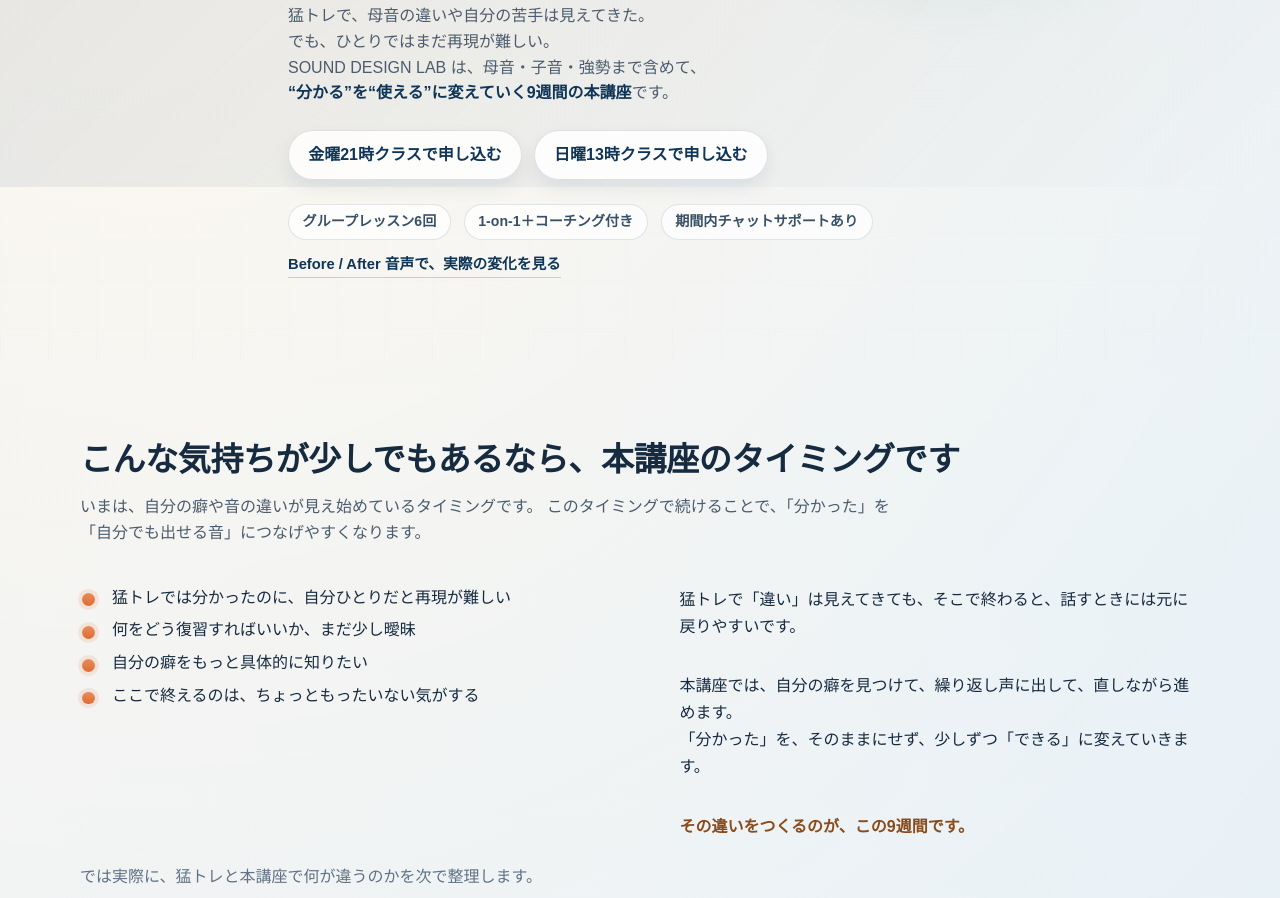
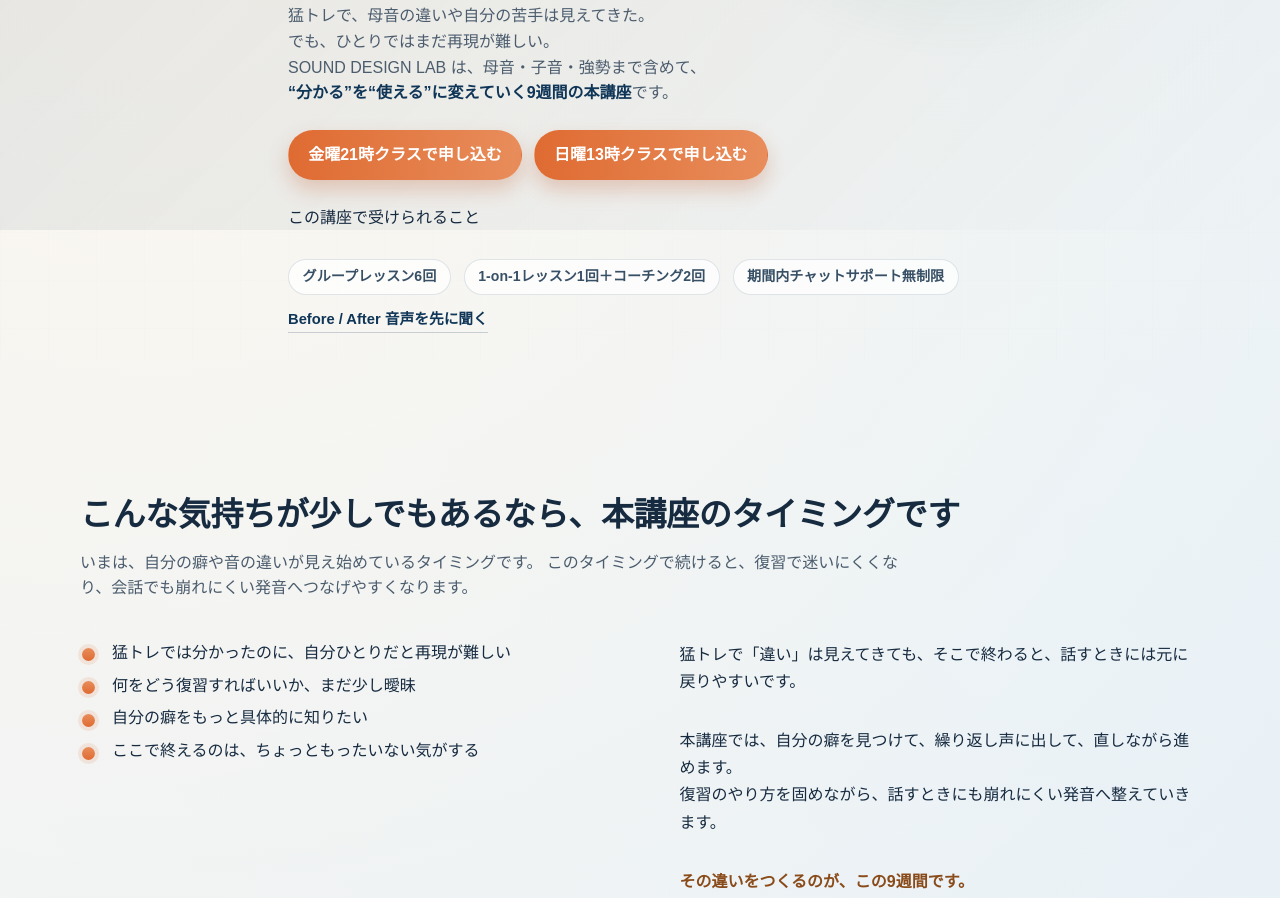
Before and after one commit to ei-mari/motore_offer, a plain HTML site: page index.html in a window 1280 px wide. Shown: the part 440-1338 px from the top of the page. Drawn offline with Linux system fonts and the light colour scheme.

Commit message:
Add files via upload

```diff
--- a/index.html
+++ b/index.html
@@ -35,14 +35,14 @@
           </p>
           <div class="hero-cta">
             <a
-              class="btn btn-choice"
+              class="btn btn-primary"
               href="https://mosh.jp/services/cd2b8b1f65c8422987461fc9837e1b64?openExternalBrowser=1"
               target="_blank"
               rel="noopener noreferrer"
               >金曜21時クラスで申し込む</a
             >
             <a
-              class="btn btn-choice"
+              class="btn btn-primary"
               href="https://mosh.jp/services/cdbda261116343b49d4cce0a77700ecc?openExternalBrowser=1"
               target="_blank"
               rel="noopener noreferrer"
@@ -50,12 +50,13 @@
             >
           </div>
           <div class="hero-meta">
+            <p class="hero-meta-label">この講座で受けられること</p>
             <div class="hero-signals" aria-label="受講内容の要点">
               <span class="hero-signal">グループレッスン6回</span>
-              <span class="hero-signal">1-on-1＋コーチング付き</span>
-              <span class="hero-signal">期間内チャットサポートあり</span>
+              <span class="hero-signal">1-on-1レッスン1回＋コーチング2回</span>
+              <span class="hero-signal">期間内チャットサポート無制限</span>
             </div>
-            <a class="hero-proof-link" href="#proof">Before / After 音声で、実際の変化を見る</a>
+            <a class="hero-proof-link" href="#proof">Before / After 音声を先に聞く</a>
           </div>
         </div>
       </div>
@@ -68,7 +69,7 @@
             <h2 class="section-title">こんな気持ちが少しでもあるなら、本講座のタイミングです</h2>
             <p class="section-intro">
               いまは、自分の癖や音の違いが見え始めているタイミングです。
-              このタイミングで続けることで、「分かった」を「自分でも出せる音」につなげやすくなります。
+              このタイミングで続けると、復習で迷いにくくなり、会話でも崩れにくい発音へつなげやすくなります。
             </p>
           </div>
           <div class="reason-grid">
@@ -82,7 +83,7 @@
               <p>猛トレで「違い」は見えてきても、そこで終わると、話すときには元に戻りやすいです。</p>
               <p>
                 本講座では、自分の癖を見つけて、繰り返し声に出して、直しながら進めます。<br />
-                「分かった」を、そのままにせず、少しずつ「できる」に変えていきます。
+                復習のやり方を固めながら、話すときにも崩れにくい発音へ整えていきます。
               </p>
               <p class="reason-note">その違いをつくるのが、この9週間です。</p>
             </div>
@@ -359,18 +360,18 @@
           <h2>猛トレで見えた課題を、<br />ここで終わらせないために。</h2>
           <p>
             猛トレで見えた「自分の苦手」は、このまま続けることで少しずつ変えていけます。<br />
-            いまの気づきを、そのまま終わらせず「できる」までつなげたい方は、春クラスへご参加ください。
+            いまの気づきを、そのまま終わらせず、会話でも使いやすい発音まで整えたい方は、春クラスへご参加ください。
           </p>
           <div class="hero-cta">
             <a
-              class="btn btn-choice"
+              class="btn btn-primary"
               href="https://mosh.jp/services/cd2b8b1f65c8422987461fc9837e1b64?openExternalBrowser=1"
               target="_blank"
               rel="noopener noreferrer"
               >金曜21時クラスで申し込む</a
             >
             <a
-              class="btn btn-choice"
+              class="btn btn-primary"
               href="https://mosh.jp/services/cdbda261116343b49d4cce0a77700ecc?openExternalBrowser=1"
               target="_blank"
               rel="noopener noreferrer"
```
